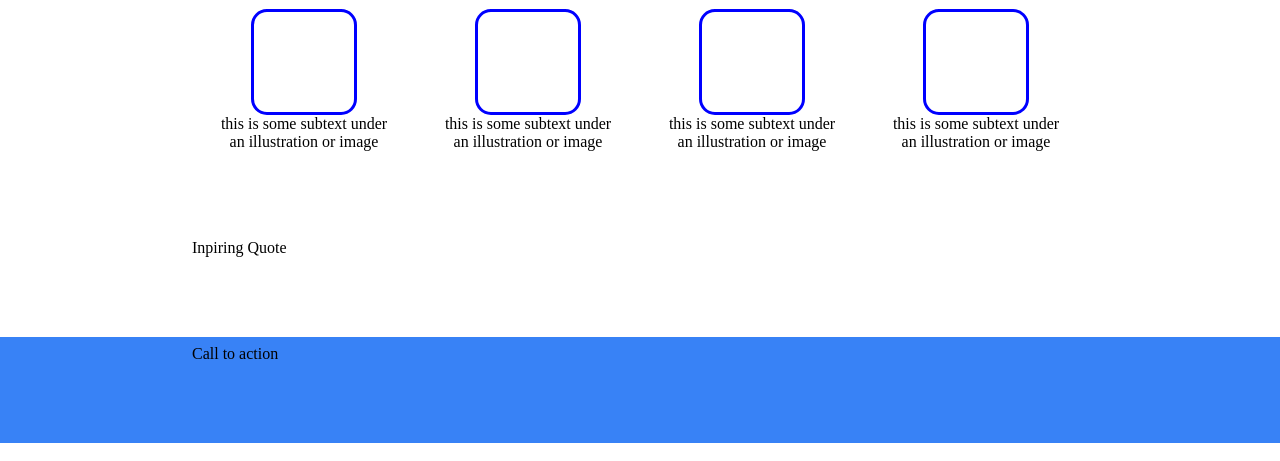
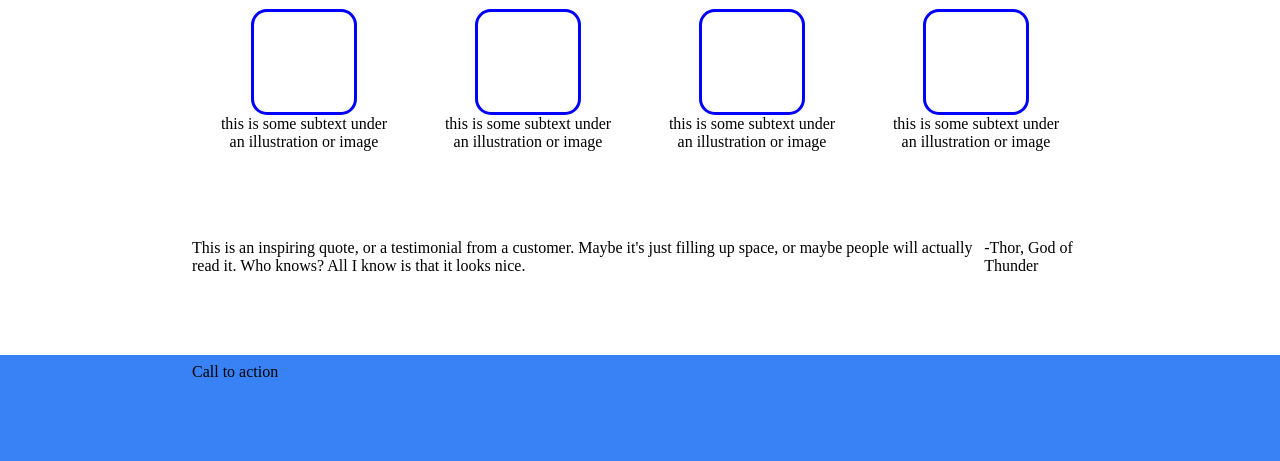
Before and after one commit to cornicon/odin-landing-page, a plain HTML site: page index.html in a window 1280 px wide. Shown: the part 503-964 px from the top of the page. Drawn offline with Linux system fonts and the light colour scheme.

Commit message:
Updated quote section with divs and text

```diff
--- a/index.html
+++ b/index.html
@@ -46,7 +46,10 @@
             </div>
         </div>
     </div>
-    <div class="quote">Inpiring Quote</div>
+    <div class="quote">
+        <div class="quote-text">This is an inspiring quote, or a testimonial from a customer. Maybe it's just filling up space, or maybe people will actually read it. Who knows? All I know is that it looks nice.</div>
+        <div class="quote-author">-Thor, God of Thunder</div>
+    </div>
     <div class="action">Call to action</div>
 
 </body>
```
